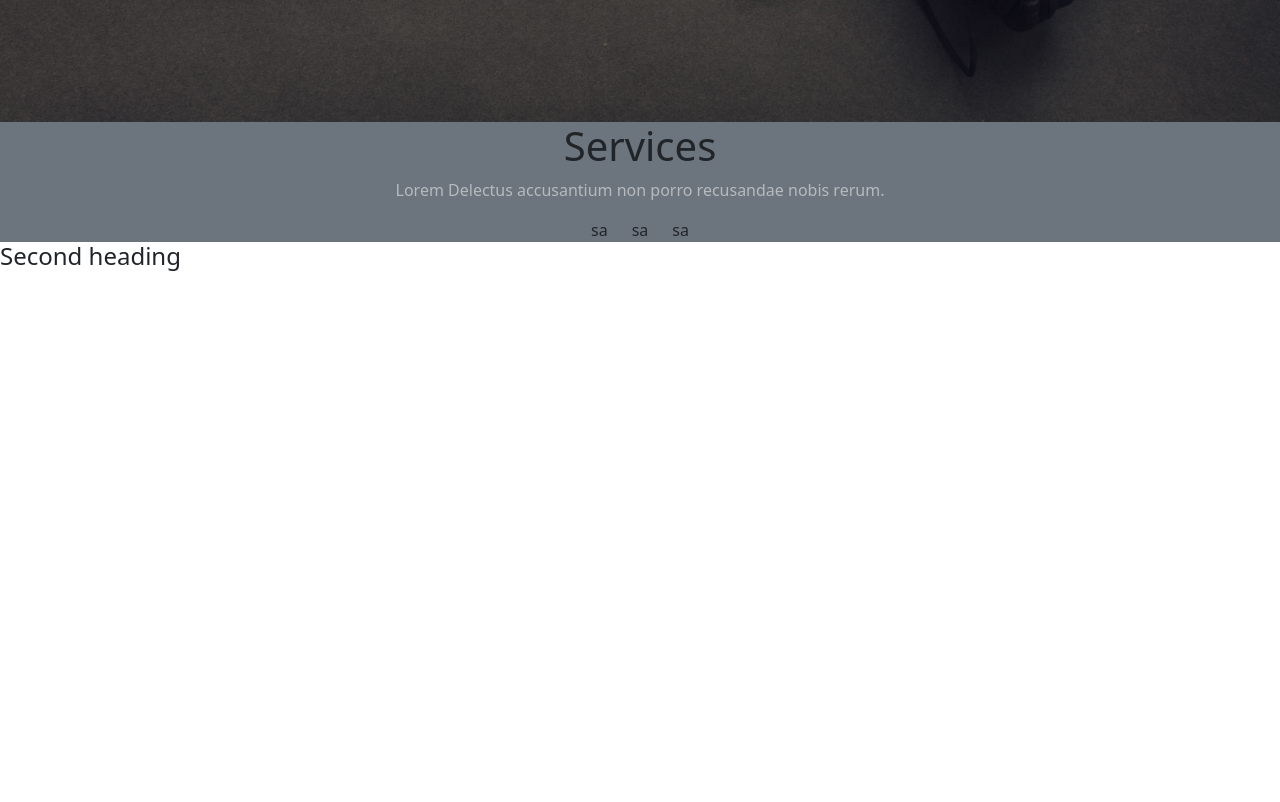
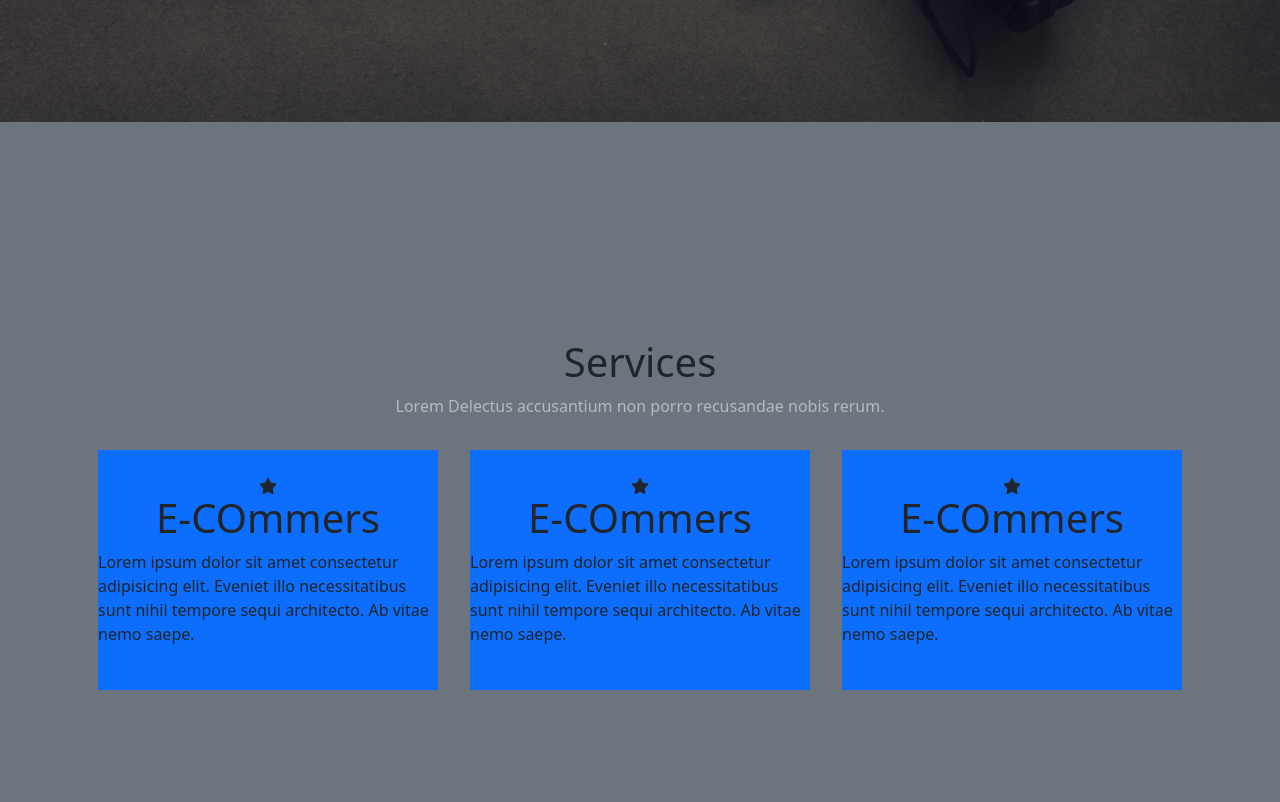
Before and after one commit to MahdiMajdian/Agency-Landing, a plain HTML site: page index.html in a window 1280 px wide. Shown: the part 678-1480 px from the top of the page. Drawn offline with nearby package versions, Linux system fonts and the light colour scheme.

Commit message:
services section structure completed

```diff
--- a/index.html
+++ b/index.html
@@ -10,6 +10,7 @@
     <link href="https://cdn.jsdelivr.net/npm/bootstrap@5.0.1/dist/css/bootstrap.min.css" rel="stylesheet"
         integrity="sha384-+0n0xVW2eSR5OomGNYDnhzAbDsOXxcvSN1TPprVMTNDbiYZCxYbOOl7+AMvyTG2x" crossorigin="anonymous">
     <link rel="stylesheet" href="style.css">
+    <script src="https://kit.fontawesome.com/13e30f32fe.js" crossorigin="anonymous"></script>
     <title>Hello, world!</title>
 </head>
 
@@ -63,24 +64,49 @@
     <main>
 
 
-        <section id="services" class="bg-secondary d-flex flex-column justify-content-center align-items-center">
+        <section id="services" class="bg-secondary">
+            <div class="container d-flex flex-column justify-content-center align-items-center h-100">
 
                 <h1>Services</h1>
                 <p class="text-white-50">Lorem Delectus accusantium non porro recusandae nobis rerum.</p>
-                <div class="row">
-                    <div class="col-12 col-md-4">
-                        sa
+                <div class="row w-100 d-flex justify-content-center align-items-center">
+                    <div class="col-12 col-md-4 p-3">
+                        <div class="services__box bg-primary">
+                            <i class="fa fa-star"></i>
+                            <h1>E-COmmers</h1>
+                            <p>Lorem ipsum dolor sit amet consectetur adipisicing elit. Eveniet illo necessitatibus sunt
+                                nihil
+                                tempore sequi architecto. Ab vitae nemo saepe.</p>
+                        </div>
                     </div>
-                    <div class="col-12 col-md-4">
-                        sa
+                    <div class="col-12 col-md-4 p-3">
+                        <div class="services__box bg-primary">
+                            <i class="fa fa-star"></i>
+                            <h1>E-COmmers</h1>
+                            <p>Lorem ipsum dolor sit amet consectetur adipisicing elit. Eveniet illo necessitatibus sunt
+                                nihil
+                                tempore sequi architecto. Ab vitae nemo saepe.</p>
+                        </div>
+
                     </div>
-                    <div class="col-12 col-md-4">
-                        sa
+                    <div class="col-12 col-md-4 p-3">
+                        <div class="services__box bg-primary">
+                            <i class="fa fa-star"></i>
+                            <h1>E-COmmers</h1>
+                            <p>Lorem ipsum dolor sit amet consectetur adipisicing elit. Eveniet illo necessitatibus sunt
+                                nihil
+                                tempore sequi architecto. Ab vitae nemo saepe.</p>
+                        </div>
+
                     </div>
                 </div>
+            </div>
 
         </section>
 
+        <section id="portfolio">
+
+        </section>
 
 
 
@@ -90,7 +116,8 @@
         <p>...</p>
         <p>...</p>
         <p>...</p>
-        <p>...</p>        <p>...</p>
+        <p>...</p>
+        <p>...</p>
         <p>...</p>
         <p>...</p>
         <p>...</p>
--- a/style.css
+++ b/style.css
@@ -29,7 +29,19 @@
     z-index: -1;
 }
 
-#scrollspyHeading2{
+#services{
     height: 100vh;
     width: 100%;
 }
+.services__box{
+    height: 15rem;
+    display: flex;
+    flex-direction: column;
+    justify-content: center;
+    align-items: center;
+}
+
+#portfolio{
+    height: 100vh;
+    width: 100%;
+}
```
Also changed, not shown: 1 other file.
